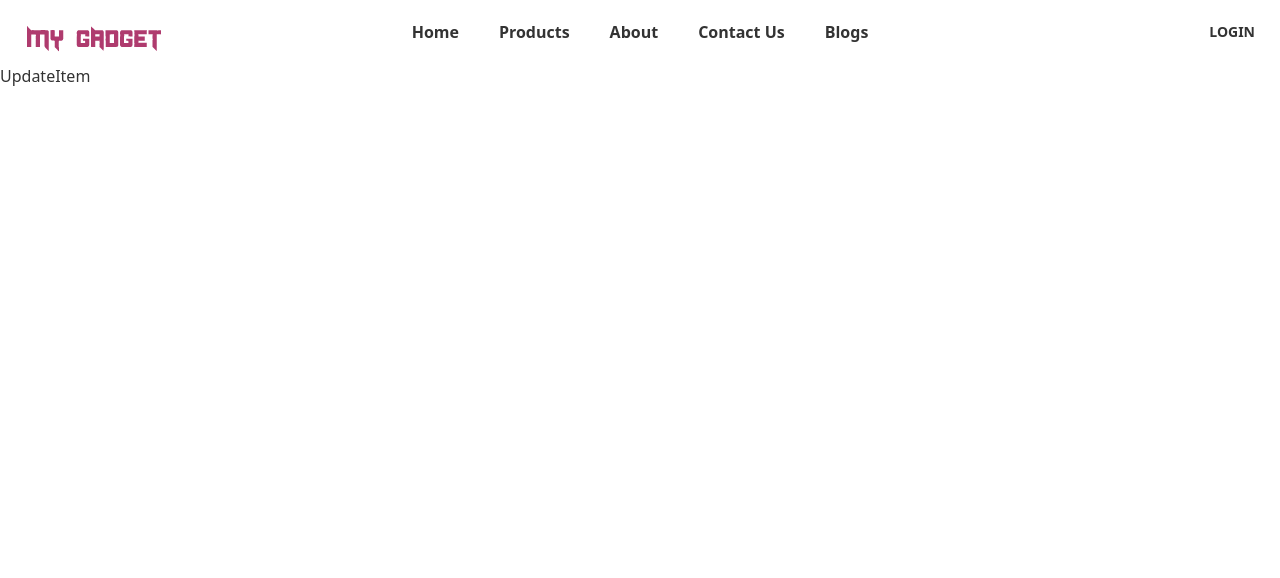
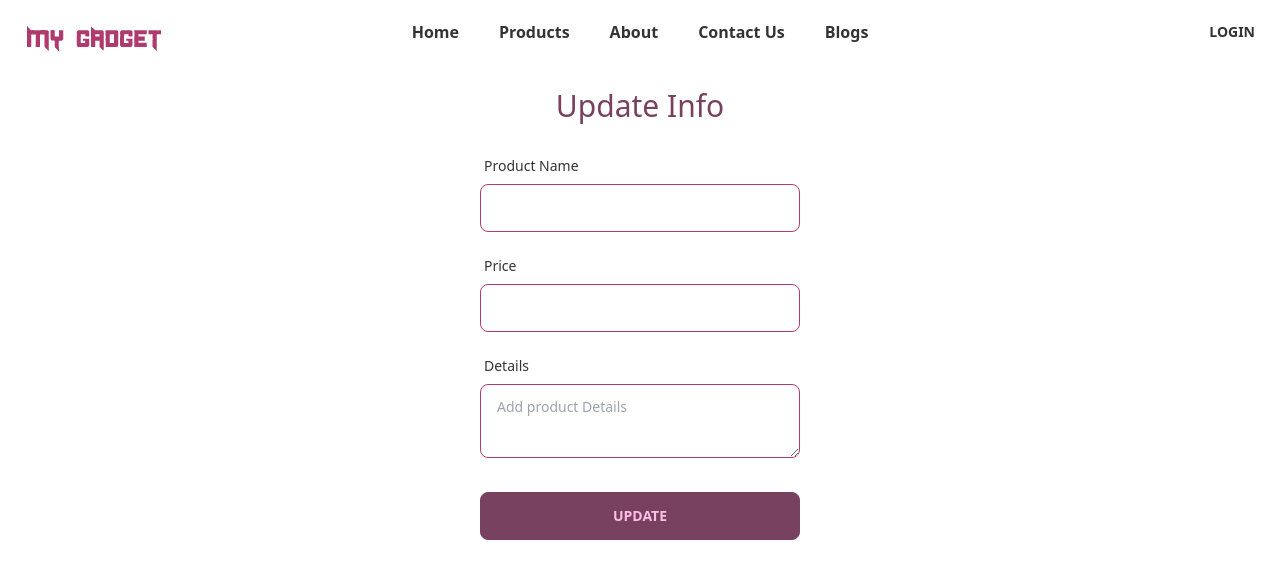
Before and after one commit to mehedih23/my-gadget-client, a React (Create React App) app: page /products/1 in a window 1280 px wide. Shown: the top 578 px of the page. Built offline with nearby package versions, Linux system fonts and the light colour scheme; no server answers.

Commit message:
update item done

```diff
--- a/src/components/UpdateItem.js
+++ b/src/components/UpdateItem.js
@@ -1,8 +1,85 @@
-import React from 'react'
+import React, { useEffect, useState } from 'react'
+import { useForm } from 'react-hook-form';
+import toast from 'react-hot-toast';
+// import toast from 'react-hot-toast';
+import { useNavigate, useParams } from 'react-router-dom'
 
 const UpdateItem = () => {
+    const { id } = useParams();
+    const [item, setItem] = useState({})
+    const navigate = useNavigate();
+    useEffect(() => {
+        fetch(`http://localhost:1111/getitem/${id}`)
+            .then(response => response.json())
+            .then(data => setItem(data))
+    }, [id, setItem])
+
+    // from form-hook //
+    const { register, formState: { errors }, handleSubmit } = useForm();
+
+    // from form-hook function //
+    const onSubmit = data => {
+        const name = data.name;
+        const price = data.price;
+        const details = data.details;
+        const product = { name, price, details };
+        fetch(`http://localhost:1111/updateDetails/${id}`, {
+            method: 'PATCH',
+            headers: {
+                'content-type': 'application/json'
+            },
+            body: JSON.stringify(product)
+        })
+            .then(response => response.json())
+            .then(data => {
+                if (data.acknowledged) {
+                    navigate('/products');
+                    toast.success('Updated Successfully', { id: 'update successfull' })
+                }
+            })
+    }
+
     return (
-        <div>UpdateItem</div>
+        <div className='max-w-3xl mx-auto text-center my-6'>
+            <h1 className='text-center text-3xl text-accent my-6'>Update Info</h1>
+            <form onSubmit={handleSubmit(onSubmit)}>
+                <label className="label w-full max-w-xs mx-auto">
+                    <span className="label-text">Product Name</span>
+                </label>
+                <input
+                    type="text"
+                    {...register("name", { required: true })}
+                    defaultValue={item?.name}
+                    className="input input-bordered w-full input-primary max-w-xs" />
+                <label className="label w-full max-w-xs mx-auto">
+                    {errors.name?.type === 'required' && <span className="label-text-alt text-sm text-red-600">{errors?.name?.message}</span>}
+                </label>
+                <label className="label w-full max-w-xs mx-auto">
+                    <span className="label-text">Price</span>
+                </label>
+                <input
+                    type="number"
+                    {...register("price", { required: true })}
+                    defaultValue={item?.price}
+                    className="input input-bordered w-full input-primary max-w-xs" />
+                <label className="label w-full max-w-xs mx-auto">
+                    {errors.price?.type === 'required' && <span className="label-text-alt text-sm text-red-600">{errors?.price?.message}</span>}
+                </label>
+                <label className="label w-full max-w-xs mx-auto">
+                    <span className="label-text">Details</span>
+                </label>
+                <textarea
+                    {...register("details", { required: true })}
+                    defaultValue={item?.details}
+                    className="textarea w-full input-primary max-w-xs" placeholder="Add product Details">
+                </textarea>
+                <label className="label w-full max-w-xs mx-auto">
+                    {errors.details?.type === 'required' && <span className="label-text-alt text-sm text-red-600">{errors?.details?.message}</span>}
+                </label>
+
+                <input type="submit" value="Update" className='btn btn-accent w-full max-w-xs mt-3' />
+            </form>
+        </div>
     )
 }
 
```
